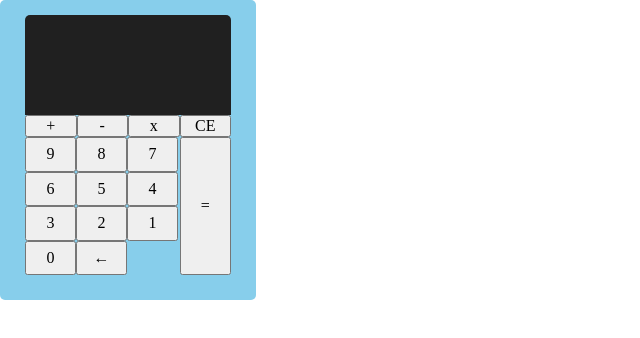
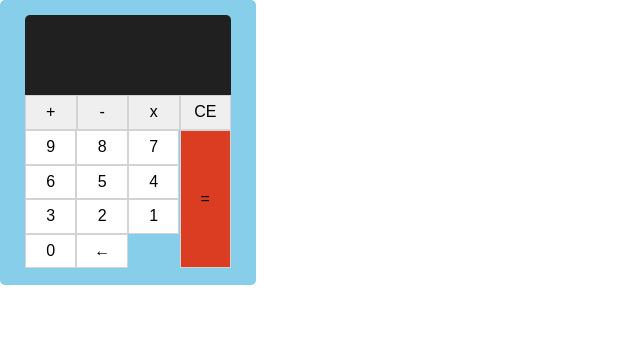
Before and after one commit to Lascoyle/super_calculator, a plain HTML site: page index.html in a window 1280 px wide. Shown: the whole page, without its empty margins (0-640 px from the left). Drawn offline with nearby package versions, Linux system fonts and the light colour scheme.

Commit message:
ended design

```diff
--- a/index.html
+++ b/index.html
@@ -30,7 +30,7 @@
                     <button class="number">2</button>
                     <button class="number">1</button>
                     <button class="number">0</button>
-                    <button class="number">←</button>
+                    <button class="number" class="arrow">←</button>
                 </div>
                 <div class="calculator__result">
                     <button class="result">=</button>
--- a/style.css
+++ b/style.css
@@ -13,13 +13,16 @@ html {
 body {
   box-sizing: border-box;
   font-size: 1.6rem;
+  font-family: arial;
 }
+
+
 
 /*Main calculator design*/
 
 .background
 {
-    height: 300px;
+    height: 285px;
     width: 20%;
     padding-top: 15px;
     padding-bottom: 15px;
@@ -29,16 +32,10 @@ body {
     background: skyblue;
 }
 
-.calculator
-{
-    height: 100%;
-    width: 100%;
-}
-
 
 .calculator__screen
 {
-    height: 100px;
+    height: 80px;
     border-top-left-radius: 5px;
     border-top-right-radius: 5px;
     background: rgb(32, 32, 32);
@@ -49,6 +46,7 @@ body {
 {
     display: flex;
     justify-content: center;
+    height: 35px;
 }
 
 .operator
@@ -62,6 +60,8 @@ body {
     display: flex;
 }
 
+
+
 /*Numbers positionning*/
 .calculator__numbers
 {
@@ -71,7 +71,13 @@ body {
 }
 .number
 {
-    width: 33%;
+    width: 33.33%;
+    background: white;
+}
+
+.arrow
+{
+    width: 66%;
 }
 
 /*Result positionning*/
@@ -84,4 +90,10 @@ body {
 {
     width: 100%;
     height: 138px;
+    background: rgb(218, 61, 33);
 }
+
+button
+{
+    border: solid lightgrey 1px;
+}
```
